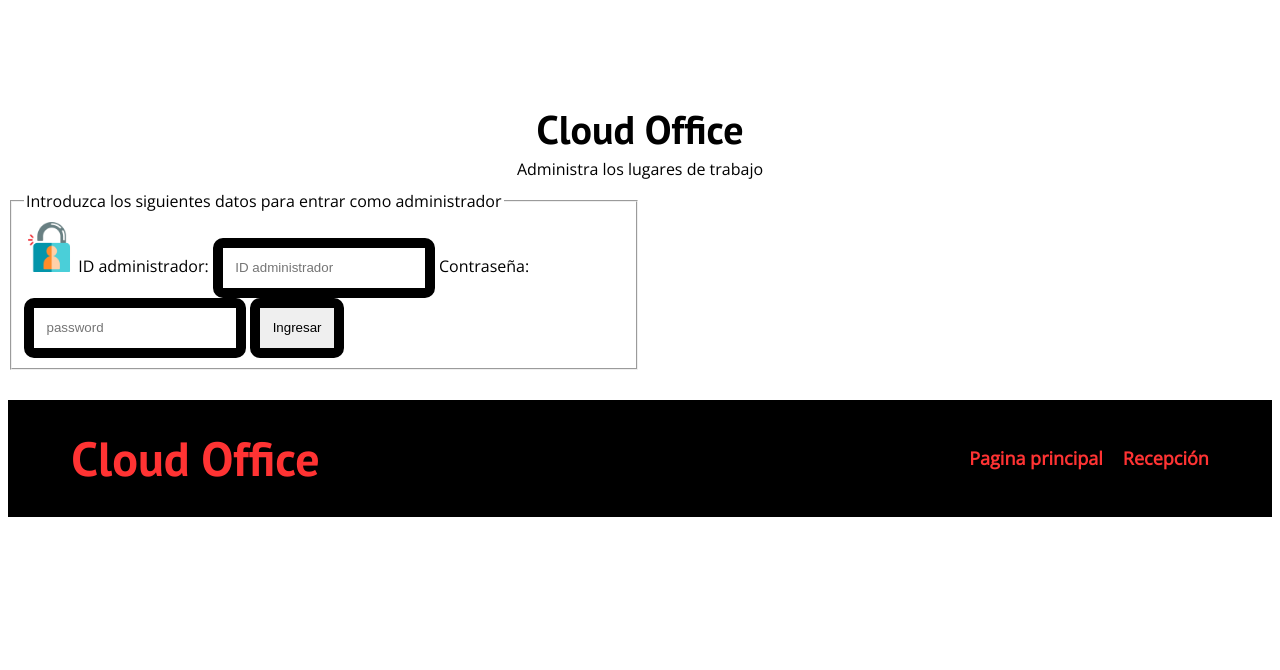
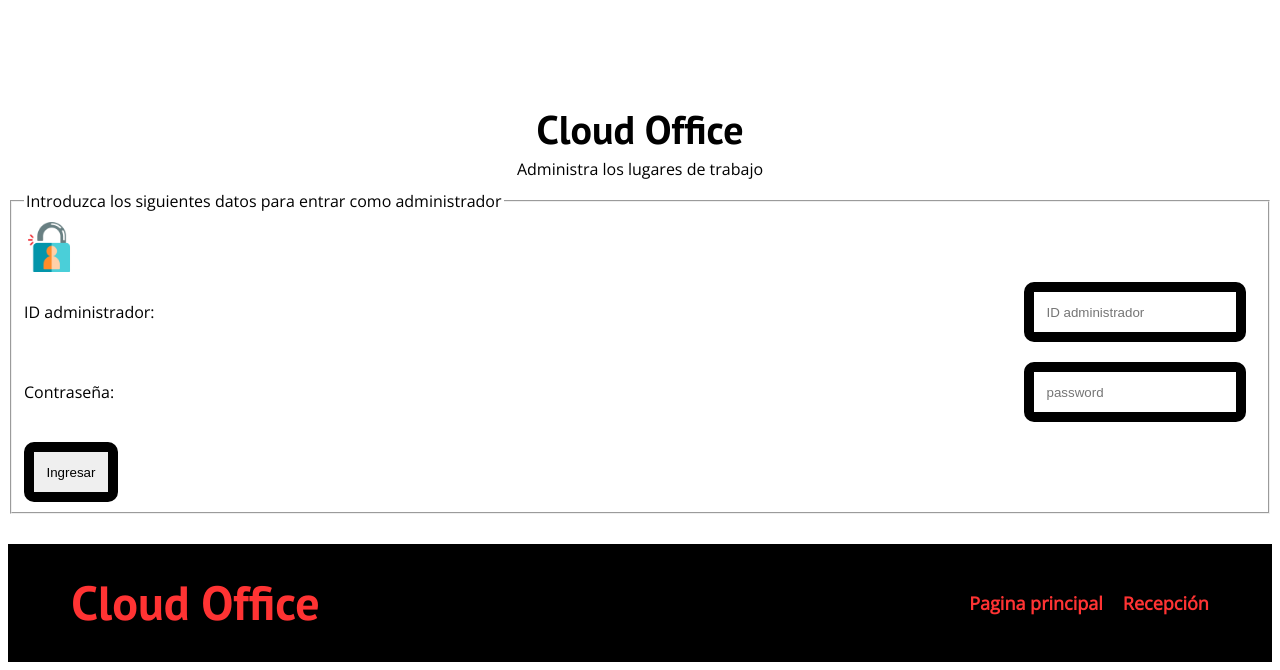
Before and after one commit to fernandoMedina-S/equipo_verde, a Flask app: template Codigo/Front end/templates/login.html in a window 1280 px wide. Shown: the part 141-811 px from the top of the page. Before the commit the page ends 658 px from the top, so only its background shows below. Run offline with Flask 2, Linux system fonts and the light colour scheme; the template is opened without the code that fills it, so the values that code supplies are empty.

Commit message:
Cambios oficiales al formulario, este SÍ se guarda

```diff
--- a/Codigo/Front end/templates/login.html
+++ b/Codigo/Front end/templates/login.html
@@ -39,17 +39,21 @@
     </header>
 
     <main>
-        <div class="formulario">
+        <div >
             <fieldset>
                 <legend>Introduzca los siguientes datos para entrar como administrador</legend>
-                <form>
+                <form class="formulario">
                     <img class="img" src="../static/images/login.png" alt="imagen login">
 
-                    <label for="ID_admin">ID administrador: </label>
-                    <input type="text" id="ID_admin" name="admin" placeholder="ID administrador"/>
+                    <div class="campo">
+                        <label for="ID_admin">ID administrador: </label>
+                        <input type="text" id="ID_admin" name="admin" placeholder="ID administrador"/>
+                    </div>
 
-                    <label for="password">Contraseña: </label>
-                    <input type="password" id="password" name="password" placeholder="password">
+                    <div class="campo">
+                        <label for="password">Contraseña: </label>
+                        <input type="password" id="password" name="password" placeholder="password">
+                    </div>
 
                     <input type="submit" name="ingresar" value="Ingresar">
                 </form>
```
